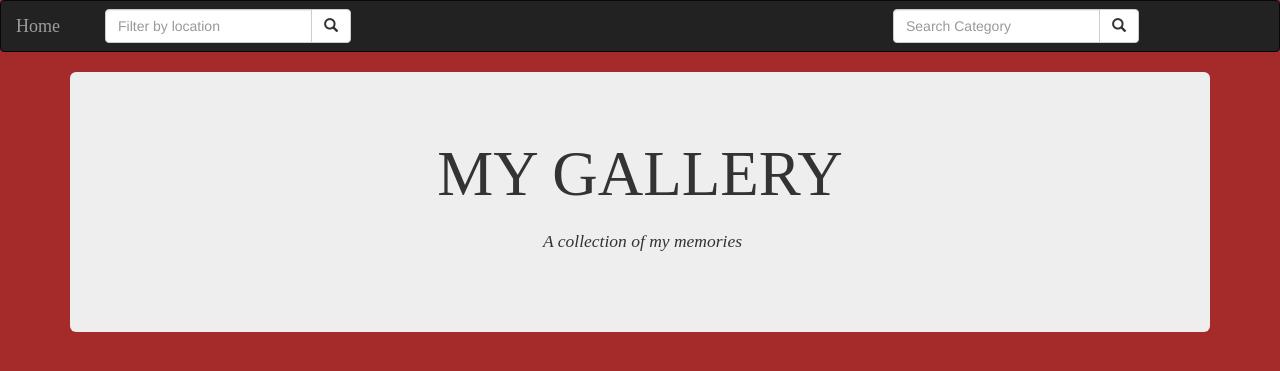
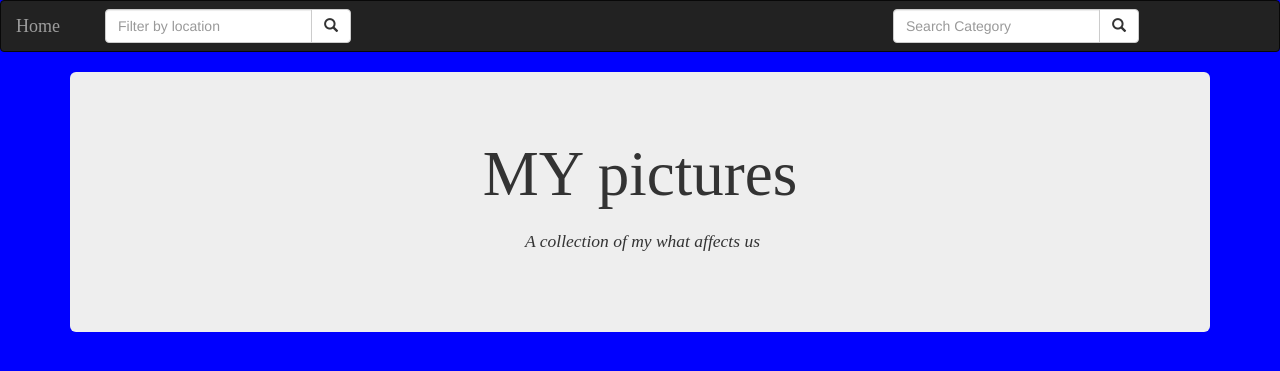
Before and after one commit to Kennedy128/project-redo, a Django app: page / in a window 1280 px wide. Shown: the top 371 px of the page. Run offline with Django 3.2, Linux system fonts and the light colour scheme; data that the repository does not hold is empty; some libraries are stand-ins or nearby versions.

```diff
--- a/pictures/templates/index.html
+++ b/pictures/templates/index.html
@@ -6,8 +6,8 @@
 
 <div class="container">
   <div class="jumbotron">
-  <h1 class="text-center">MY GALLERY</h1>
-  <blockquote class="text-center"><cite>A collection of my memories</cite></blockquote>
+  <h1 class="text-center">MY pictures</h1>
+  <blockquote class="text-center"><cite>A collection of my what affects us</cite></blockquote>
   </div>
   <div class="row">
   {% for picture in pictures %}
--- a/static/css/index.css
+++ b/static/css/index.css
@@ -1,5 +1,5 @@
 body{
-    background-color: brown;
+    background-color: blue;
   }
   h1{
     font-family: '';
@@ -10,4 +10,5 @@ body{
   }
   a{
     font-family: '';
+    color: aqua;
   }
```
